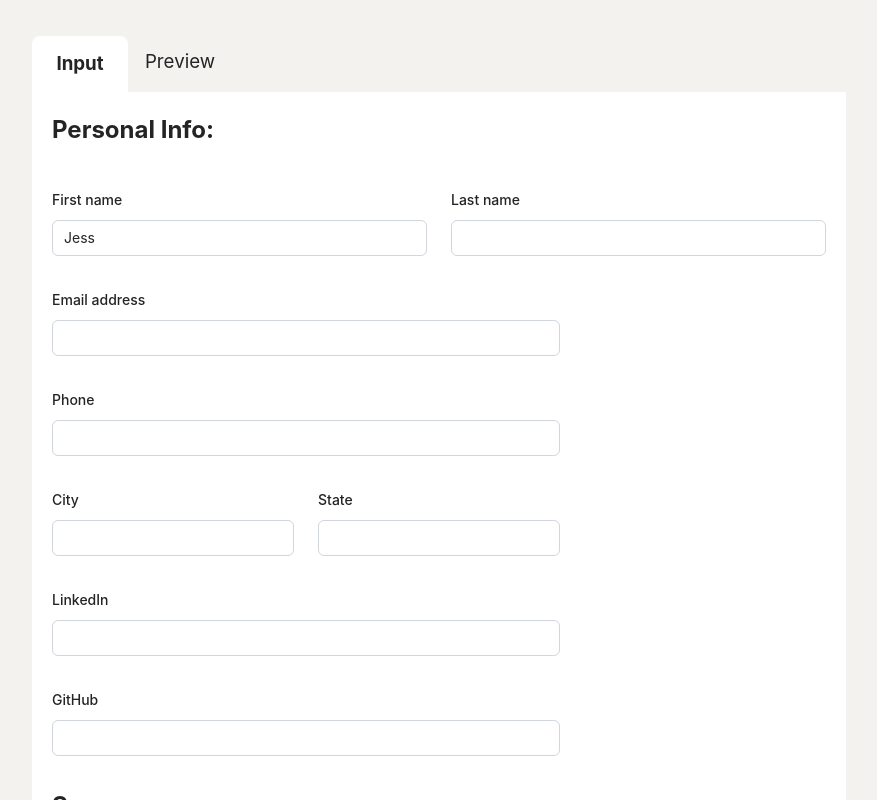
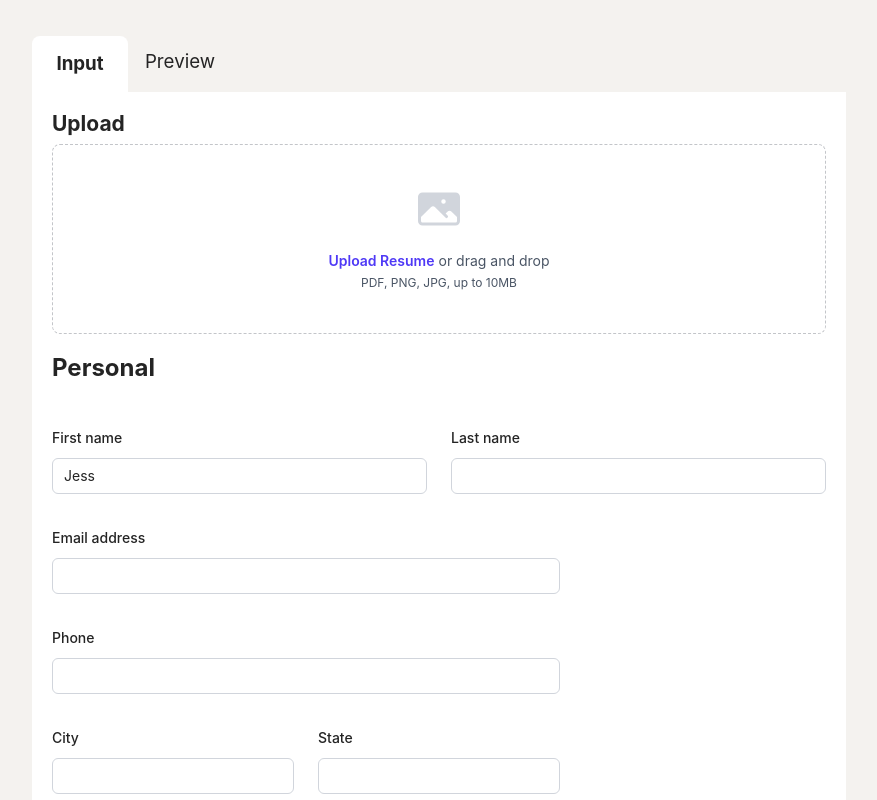
Before and after one commit to jmy-kellogg/tyfyc, a Vue app: page / in a window 1280 px wide. Both pictures are taken after a click on the button "Input". Shown: the top 800 px of the page, without its empty margins (0-877 px from the left). Built offline with nearby package versions, Linux system fonts and the light colour scheme.

Commit message:
add doc uploader back in

```diff
--- a/src/components/ManualForm.vue
+++ b/src/components/ManualForm.vue
@@ -34,8 +34,8 @@ export default defineComponent({
 <template>
   <div class="bg-white p-5">
     <form>
-      <!-- <DocUploaderVue /> -->
-      <h2><b>Personal Info:</b></h2>
+      <DocUploaderVue />
+      <h2><b>Personal</b></h2>
       <div class="mt-10 grid grid-cols-1 gap-x-6 gap-y-8 sm:grid-cols-6">
         <div class="sm:col-span-3">
           <label for="first-name" class="block text-sm/6 font-medium"
--- a/src/components/inputs/DocUploader.vue
+++ b/src/components/inputs/DocUploader.vue
@@ -7,9 +7,9 @@ export default defineComponent({
 </script>
 
 <template>
-  <div class="col-span-full">
+  <div class="mb-4 col-span-full">
     <label for="resume-uploader" class="block text-sm/6 font-medium">
-      <h2><b>Upload Resume</b></h2>
+      <h2><b>Upload </b></h2>
     </label>
     <div
       class="mt-2 flex justify-center rounded-lg border border-dashed border-gray-900/25 px-6 py-10"
@@ -33,7 +33,7 @@ export default defineComponent({
             for="file-upload"
             class="relative cursor-pointer rounded-md bg-white font-semibold text-indigo-600 focus-within:ring-2 focus-within:ring-indigo-600 focus-within:ring-offset-2 focus-within:outline-hidden hover:text-indigo-500"
           >
-            <span>Upload a file</span>
+            <span>Upload Resume</span>
             <input
               id="file-upload"
               name="file-upload"
```
